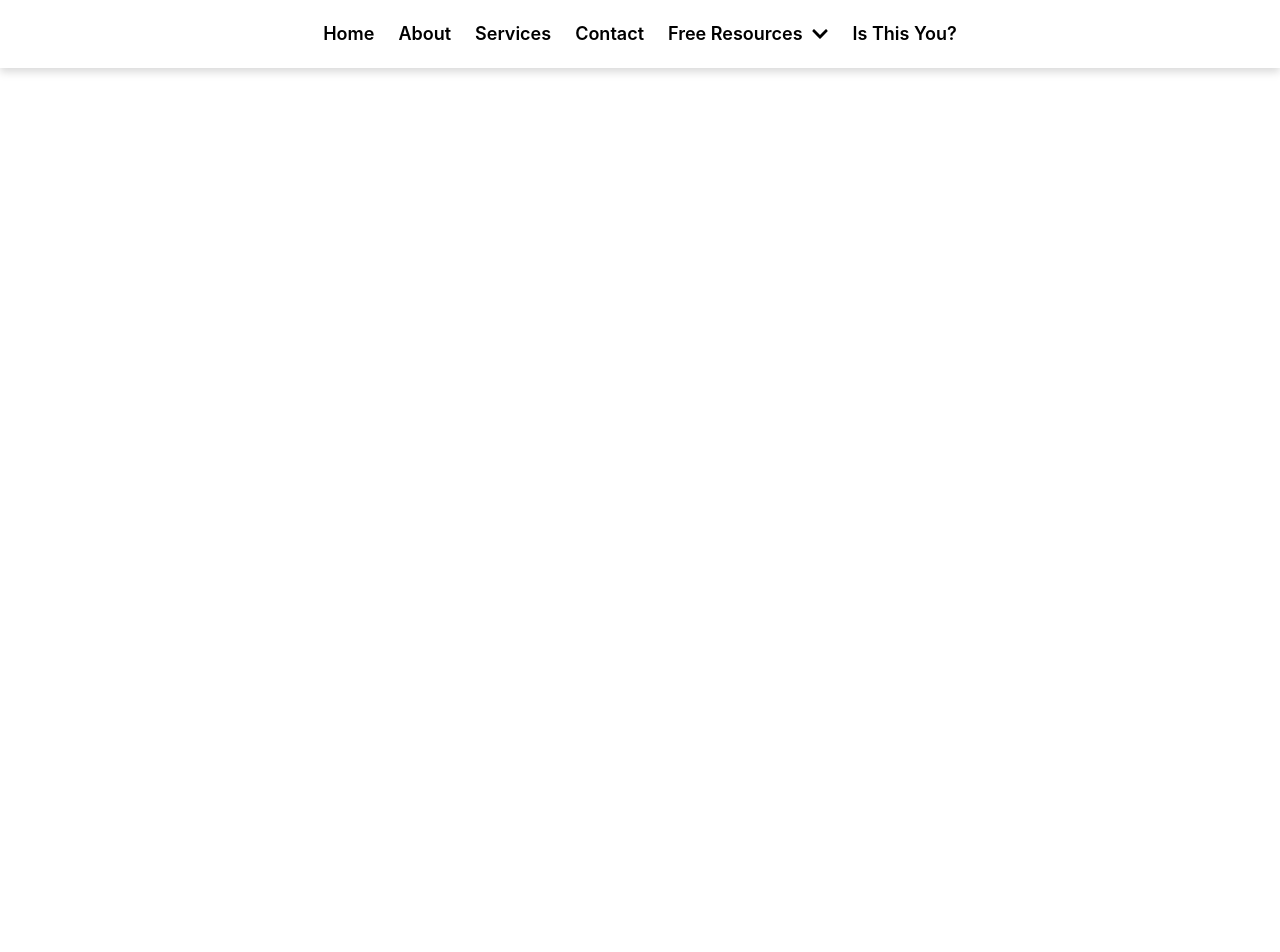
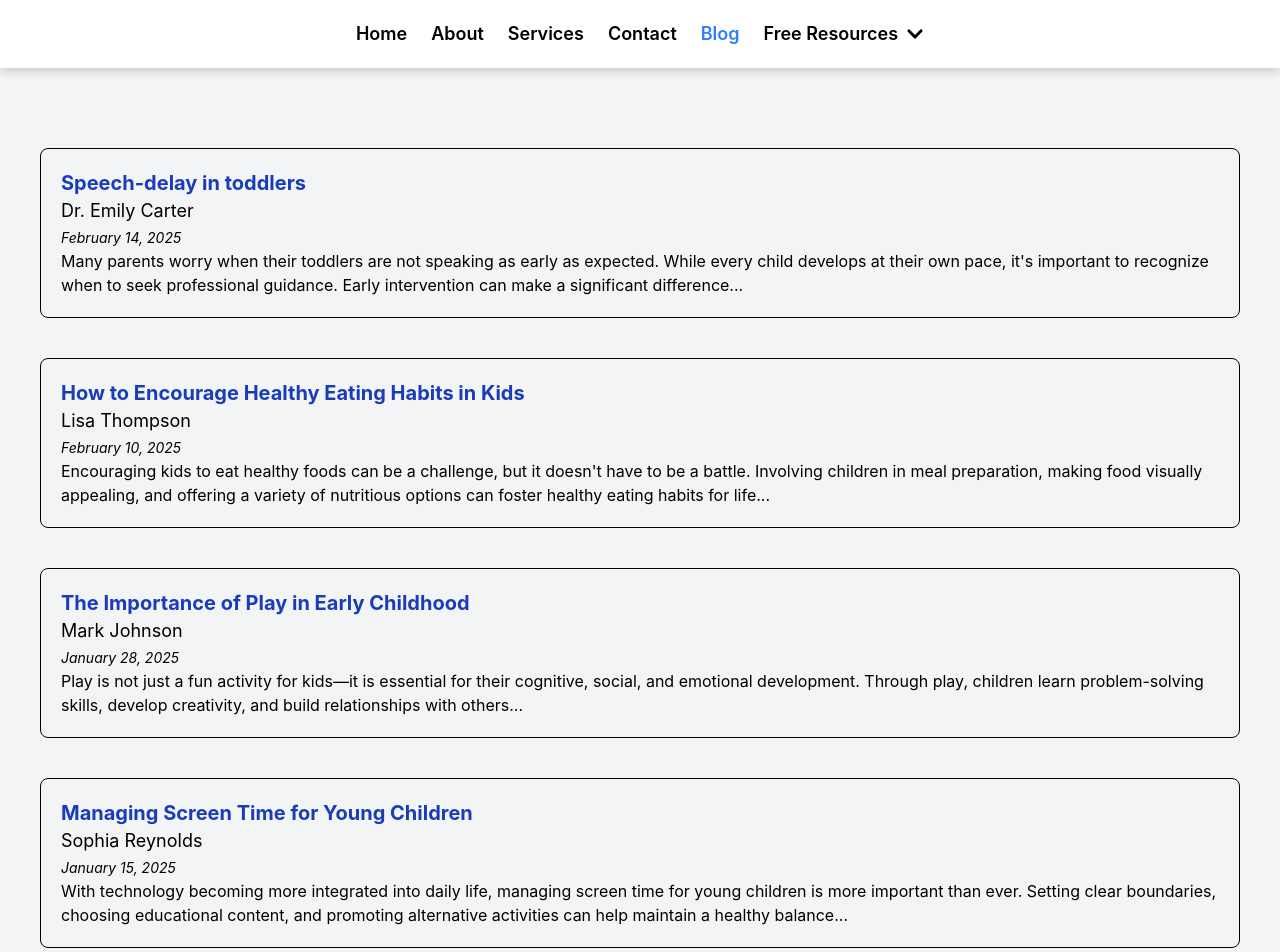
Before and after one commit to mtsahas/go-balance-app, a React (Vite) app: page /blog in a window 1280 px wide. Shown: the top 952 px of the page. Before the commit the page ends 800 px from the top, so only its background shows below. Built offline with nearby package versions, Linux system fonts and the light colour scheme.

Commit message:
redesigned homepage + blogs

```diff
--- a/src/App.jsx
+++ b/src/App.jsx
@@ -6,6 +6,7 @@ import { About } from "./components/About.jsx";
 import { Contact } from "./components/Contact.jsx";
 import { Services } from "./components/Services.jsx";
 import { IsThisYou } from "./components/IsThisYou.jsx";
+import { Blog } from "./components/Blog.jsx";
 import "./App.css";
 
 function App() {
@@ -20,6 +21,7 @@ function App() {
             <Route path="/services" element={<Services />} />
             <Route path="/isthisyou" element={<IsThisYou />} />
             <Route path="/contact" element={<Contact />} />
+            <Route path="/blog" element={<Blog />} />
           </Routes>
         </div>
       </Router>
--- /dev/null
+++ b/src/components/Blog.jsx
@@ -0,0 +1,77 @@
+import React from "react";
+
+export function Blog() {
+  const blogs = [
+    {
+      title: "Speech-delay in toddlers",
+      date: "February 14, 2025",
+      author: "Dr. Emily Carter",
+      category: "Child Development",
+      image: "./src/assets/speech-delay.jpg",
+      content:
+        "Many parents worry when their toddlers are not speaking as early as expected. While every child develops at their own pace, it's important to recognize when to seek professional guidance. Early intervention can make a significant difference...",
+      tags: ["Speech Therapy", "Child Development", "Parenting Tips"],
+    },
+    {
+      title: "How to Encourage Healthy Eating Habits in Kids",
+      date: "February 10, 2025",
+      author: "Lisa Thompson",
+      category: "Nutrition",
+      image: "./src/assets/healthy-eating.jpg",
+      content:
+        "Encouraging kids to eat healthy foods can be a challenge, but it doesn't have to be a battle. Involving children in meal preparation, making food visually appealing, and offering a variety of nutritious options can foster healthy eating habits for life...",
+      tags: ["Healthy Eating", "Parenting", "Wellness"],
+    },
+    {
+      title: "The Importance of Play in Early Childhood",
+      date: "January 28, 2025",
+      author: "Mark Johnson",
+      category: "Child Development",
+      image: "./src/assets/play-time.jpg",
+      content:
+        "Play is not just a fun activity for kids—it is essential for their cognitive, social, and emotional development. Through play, children learn problem-solving skills, develop creativity, and build relationships with others...",
+      tags: ["Child Psychology", "Parenting", "Early Learning"],
+    },
+    {
+      title: "Managing Screen Time for Young Children",
+      date: "January 15, 2025",
+      author: "Sophia Reynolds",
+      category: "Parenting",
+      image: "./src/assets/screen-time.jpg",
+      content:
+        "With technology becoming more integrated into daily life, managing screen time for young children is more important than ever. Setting clear boundaries, choosing educational content, and promoting alternative activities can help maintain a healthy balance...",
+      tags: ["Screen Time", "Digital Wellness", "Parenting"],
+    },
+    {
+      title: "Sleep Training: Helping Your Baby Sleep Through the Night",
+      date: "December 22, 2024",
+      author: "Dr. Michael Greene",
+      category: "Infant Care",
+      image: "./src/assets/sleep-training.jpg",
+      content:
+        "Sleep training is a method used to help babies develop good sleep habits. There are several approaches, including the Ferber method and the no-tears method. Choosing the right strategy depends on your baby's needs and your parenting style...",
+      tags: ["Sleep Training", "Newborn Care", "Parenting Advice"],
+    },
+  ];
+
+  return (
+    <div className="p-10 bg-gray-100">
+      {blogs.map((item, index) => (
+        <div key={index} className="p-5 h-fit w-full border my-10 rounded-lg ">
+          <div
+            className="text-xl text-blue-800 font-bold"
+            key={"header" + index}>
+            {item.title}
+          </div>
+          <div className="text-lg">{item.author}</div>
+          <span className="text-sm" key={"date" + index}>
+            <i>{item.date}</i>
+          </span>
+          <p className="text-md" key={"content" + index}>
+            {item.content}
+          </p>
+        </div>
+      ))}
+    </div>
+  );
+}
--- a/src/components/Home.jsx
+++ b/src/components/Home.jsx
@@ -1,8 +1,10 @@
 import React from "react";
 import { IsThisYou } from "./IsThisYou";
+import { ArrowDown } from "lucide-react";
 
 export function Home() {
   return (
+    <>
       <div className="relative min-h-screen flex flex-col items-center text-center bg-gray-100">
         {/* Hero Section */}
         <div className="relative w-full h-screen flex flex-col justify-center items-center">
@@ -15,8 +17,8 @@ export function Home() {
             GO Balance Health for Learning and Well-Being
           </h1>
           <p className="relative mt-4 text-md sm:text-xl text-white bg-blue-900 p-4 rounded-md max-w-xl">
-          Getting Back to Basics. Simplify and Take a Step Back. Breathe. There
-          is hope! Never Give Up!
+            Getting Back to Basics. Simplify and Take a Step Back. Breathe.
+            There is hope! Never Give Up!
           </p>
         </div>
 
@@ -24,9 +26,9 @@ export function Home() {
         <div className="p-8 w-full max-w-4xl">
           <div className="bg-white p-6 rounded-lg shadow-lg">
             <p className="text-lg text-gray-700">
-            May you find something useful or informative on this website to help
-            you on your journey of wellness and recovery for you or your loved
-            one.
+              May you find something useful or informative on this website to
+              help you on your journey of wellness and recovery for you or your
+              loved one.
             </p>
           </div>
         </div>
@@ -34,8 +36,8 @@ export function Home() {
         {/* Quote Section */}
         <div className="bg-blue-100 text-blue-900 p-6 m-6 rounded-lg shadow-md max-w-2xl">
           <i>
-          "I will instruct thee and teach thee in the way which thou shalt go: I
-          will guide thee with mine eye."
+            "I will instruct thee and teach thee in the way which thou shalt go:
+            I will guide thee with mine eye."
           </i>
           <p className="mt-2 font-semibold">- Psalm 32:8 KV</p>
         </div>
@@ -43,7 +45,9 @@ export function Home() {
         <IsThisYou />
         {/* Actions Section */}
         <div className="text-center p-8">
-        <h2 className="text-2xl font-semibold mb-4">What can you do today?</h2>
+          <h2 className="text-2xl font-semibold mb-4">
+            What can you do today?
+          </h2>
           <p>
             Click here for the downloadable chart:
             <a
@@ -51,7 +55,8 @@ export function Home() {
               className="text-blue-500 hover:underline font-semibold ml-2"
               target="_blank"
               rel="noopener noreferrer">
-            10 Simple Things You Can Do Starting Today for Health and Learning.
+              10 Simple Things You Can Do Starting Today for Health and
+              Learning.
             </a>
           </p>
         </div>
@@ -79,5 +84,98 @@ export function Home() {
           <p>Be patient</p>
         </div>
       </div>
+      {/* Other version of the page */}
+      <div className="flex flex-col md:flex-row h-fit p-4 bg-gray-100">
+        <div className="w-full md:w-1/3 flex-col justify-center">
+          <h1 className="lg:text-5xl md:text-4xl sm:text-4xl text-4xl py-4 font-bold">
+            Functional Insight & Nourishment
+          </h1>
+          <span>The FIN balances the fish.</span>
+          <p className="mt-4 text-md sm:text-xl py-4 max-w-xl">
+            Getting Back to Basics. Simplify and Take a Step Back. Breathe.
+            There is hope! Never Give Up!
+          </p>
+          <img
+            className="w-full p-2 h-7/10 object-cover inline md:hidden"
+            src="./src/assets/home.jpg"
+            alt="landscape image"
+          />
+          {/* Content Section */}
+          <div>
+            <div className="py-6">
+              <p className="text-lg text-gray-700">
+                May you find something useful or informative on this website to
+                help you on your journey of wellness and recovery for you or
+                your loved one.
+              </p>
+            </div>
+          </div>
+
+          {/* Quote Section */}
+          <div className=" text-blue-900 py-6 px-1">
+            <i>
+              "I will instruct thee and teach thee in the way which thou shalt
+              go: I will guide thee with mine eye."
+            </i>
+            <p className="mt-2 font-semibold">- Psalm 32:8 KV</p>
+          </div>
+        </div>
+
+        <div className="w-full md:w-2/3 flex flex-col">
+          <img
+            className="w-full p-2 h-7/10 object-cover hidden md:inline"
+            src="./src/assets/home.jpg"
+            alt="landscape image"
+          />
+          <a href="#next-section" className="h-fit w-20 mx-auto md:mx-50">
+            <ArrowDown className="mt-20 scale-200 hover:scale-280" />
+          </a>
+        </div>
+      </div>
+      <p id="next-section"></p>
+      <div className="flex flex-col text-center items-center justify-center">
+        <IsThisYou />
+        {/* Actions Section */}
+        <div className="text-center p-8">
+          <h2 className="text-2xl font-semibold mb-4">
+            What can you do today?
+          </h2>
+          <p>
+            Click here for the downloadable chart:
+            <a
+              href="/path/to/your/chart.pdf"
+              className="text-blue-500 hover:underline font-semibold ml-2"
+              target="_blank"
+              rel="noopener noreferrer">
+              10 Simple Things You Can Do Starting Today for Health and
+              Learning.
+            </a>
+          </p>
+        </div>
+
+        {/* Booking Section */}
+        <div className="p-8 text-center">
+          <h2 className="text-2xl font-semibold mb-4">
+            Schedule a Discovery Session
+          </h2>
+          <p className="text-lg text-gray-700 max-w-xl mx-auto">
+            Interested in learning more? Schedule a discovery session to get
+            personalized recommendations for your well-being journey!
+          </p>
+          <button className="mt-6 px-6 py-3 bg-blue-500 text-white rounded-lg shadow-md hover:bg-blue-400 transition">
+            Book Now
+          </button>
+        </div>
+
+        {/* Encouragement Section */}
+        <div className="p-6 mt-6 bg-gray-200 rounded-lg shadow-md text-lg font-semibold text-gray-800 max-w-md">
+          <p>Be diligent</p>
+          <p>Be faithful</p>
+          <p>Be hopeful</p>
+          <p>Be persistent</p>
+          <p>Be patient</p>
+        </div>
+      </div>
+    </>
   );
 }
--- a/src/components/Navbar.jsx
+++ b/src/components/Navbar.jsx
@@ -57,7 +57,15 @@ export function Navbar() {
             Contact
           </NavLink>
         </li>
-
+        <li>
+          <NavLink
+            to="/blog"
+            className={({ isActive }) =>
+              navStyle + (isActive ? " text-blue-500" : "")
+            }>
+            Blog
+          </NavLink>
+        </li>
         <li>
           <SingleLevelDropdownMenu
             buttonLabel="Free Resources"
@@ -78,7 +86,7 @@ export function Navbar() {
             styler={navStyle}
           />
         </li>
-        <li>
+        {/* <li>
           <NavLink
             to="/isthisyou"
             className={({ isActive }) =>
@@ -86,7 +94,7 @@ export function Navbar() {
             }>
             Is This You?
           </NavLink>
-        </li>
+        </li> */}
       </ul>
     </nav>
   );
--- a/src/components/Services.jsx
+++ b/src/components/Services.jsx
@@ -20,7 +20,7 @@ export function Services() {
     "Lindamood-Bell Visualizing and Verbalizing Program",
   ];
   return (
-    <div className="flex flex-row flex-wrap p-5 justify-center items-center">
+    <div className="flex flex-row flex-wrap p-5 justify-center items-center bg-gray-100">
       {serviceList.map((service, index) => (
         <Link to="#" key={"link-" + index} className="hover:opacity-70">
           <Card key={"card-" + index} className=" w-80 h-90 flex-col p-5 m-3 ">
--- a/src/index.css
+++ b/src/index.css
@@ -66,3 +66,6 @@ button:focus-visible {
     background-color: #f9f9f9;
   }
 } */
+html {
+  scroll-behavior: smooth;
+}
```
Lines whose indentation alone changed are shown as unchanged.
